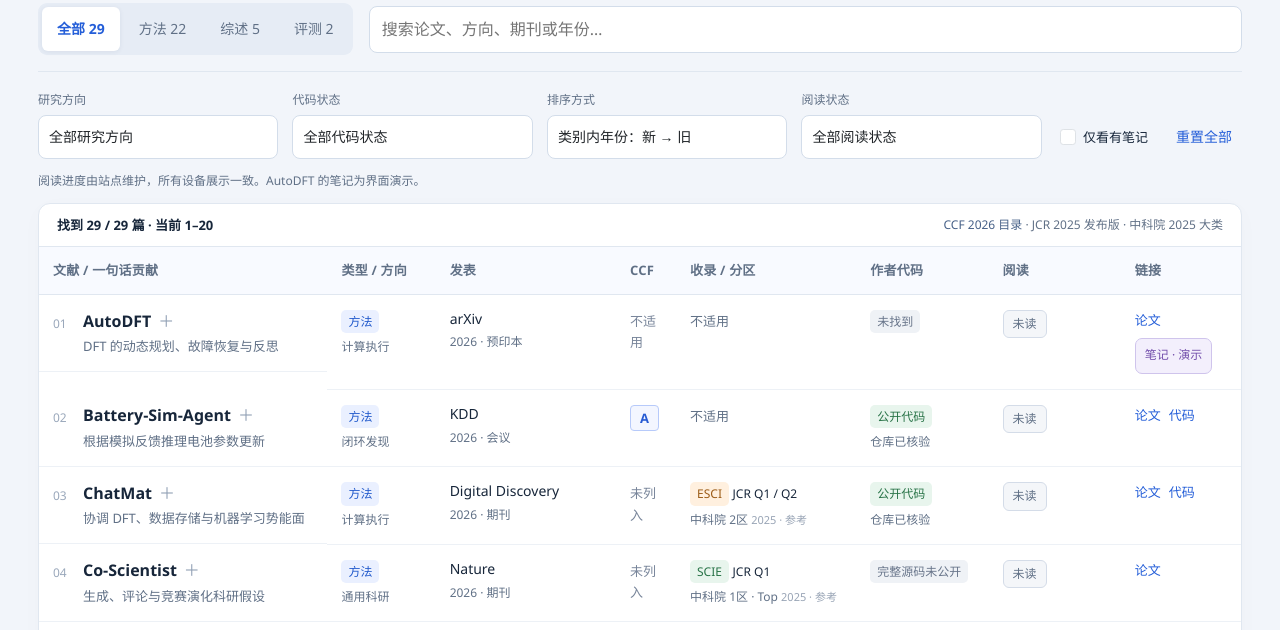
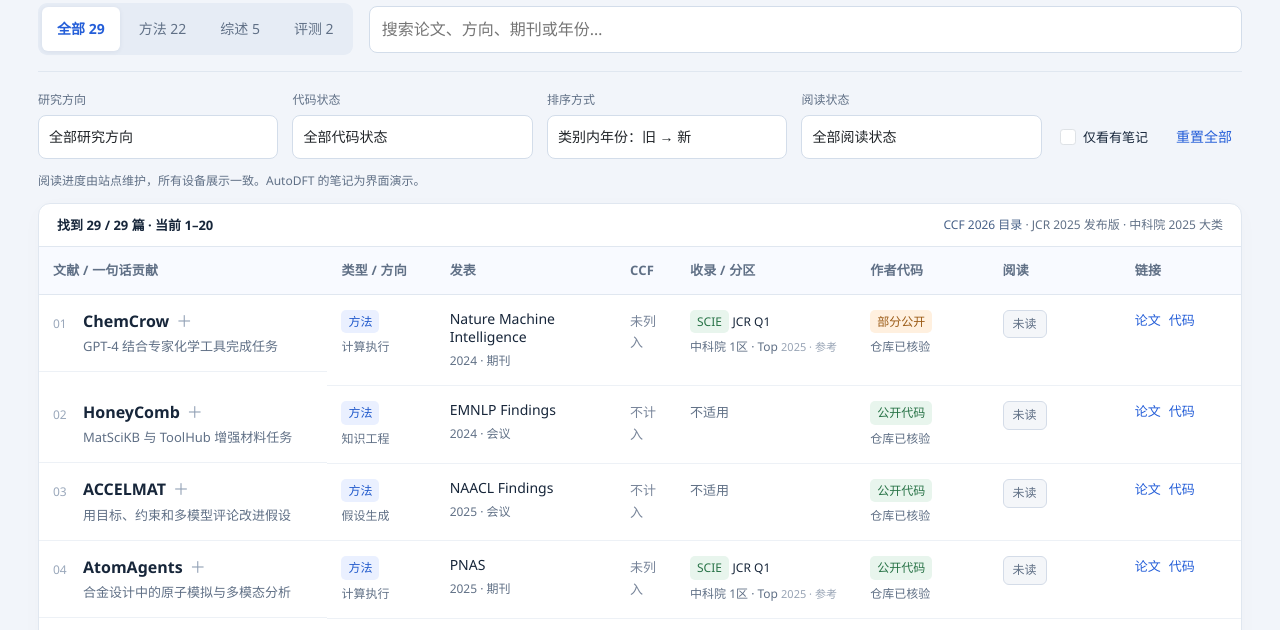
Before and after one commit to Rocdna/multi-agent-science-papers, a plain HTML site: page index.html in a window 1280 px wide. Both pictures are taken after a click on the button "重置全部". Shown: the part 146-776 px from the top of the page. Drawn offline with Linux system fonts and the light colour scheme.

Commit message:
Default literature sorting to oldest first within categories

```diff
--- a/assets/literature.js
+++ b/assets/literature.js
@@ -75,7 +75,7 @@
     if (controls.code.value) labels.push('代码：' + controls.code.selectedOptions[0].text);
     if (controls.reading.value) labels.push('阅读：' + statusLabels[controls.reading.value]);
     if (controls.notes.checked) labels.push('仅看有笔记（含演示）');
-    if (controls.sort.value !== 'group-desc') labels.push('排序：' + controls.sort.selectedOptions[0].text);
+    if (controls.sort.value !== 'group-asc') labels.push('排序：' + controls.sort.selectedOptions[0].text);
     byId('active-filters').textContent = labels.join(' · ');
     byId('active-filters').hidden = labels.length === 0;
     byId('filter-count').textContent = labels.length; byId('filter-count').hidden = labels.length === 0;
@@ -141,7 +141,7 @@
   });
   byId('reset').addEventListener('click', () => {
     controls.search.value = ''; controls.topic.value = ''; controls.code.value = ''; controls.reading.value = '';
-    controls.notes.checked = false; controls.sort.value = 'group-desc'; selectedKind = '全部';
+    controls.notes.checked = false; controls.sort.value = 'group-asc'; selectedKind = '全部';
     rows.forEach(row => {
       row.dataset.expanded = 'false'; const button = row.querySelector('[data-detail]');
       button.setAttribute('aria-expanded', 'false'); button.querySelector('.expand-symbol').textContent = '＋';
--- a/index.html
+++ b/index.html
@@ -23,7 +23,7 @@
     <div class="offcanvas-body">
       <div class="filter-field"><label class="form-label" for="topic">研究方向</label><select class="form-select" id="topic"><option value="">全部研究方向</option><option>知识工程</option><option>假设生成</option><option>计算执行</option><option>闭环发现</option><option>通用科研</option></select></div>
       <div class="filter-field"><label class="form-label" for="code">代码状态</label><select class="form-select" id="code"><option value="">全部代码状态</option><option value="yes">有作者代码 / 资源</option><option value="no">无已确认代码链接</option></select></div>
-      <div class="filter-field"><label class="form-label" for="sort">排序方式</label><select class="form-select" id="sort"><option value="group-desc">类别内年份：新 → 旧</option><option value="group-asc">类别内年份：旧 → 新</option><option value="year-desc">全部年份：新 → 旧</option><option value="year-asc">全部年份：旧 → 新</option></select></div>
+      <div class="filter-field"><label class="form-label" for="sort">排序方式</label><select class="form-select" id="sort"><option value="group-asc">类别内年份：旧 → 新</option><option value="group-desc">类别内年份：新 → 旧</option><option value="year-desc">全部年份：新 → 旧</option><option value="year-asc">全部年份：旧 → 新</option></select></div>
       <div class="filter-field"><label class="form-label" for="reading-filter">阅读状态</label><select class="form-select" id="reading-filter"><option value="">全部阅读状态</option><option value="unread">未读</option><option value="reading">阅读中</option><option value="read">已读</option></select></div>
       <div class="form-check note-filter"><input class="form-check-input" type="checkbox" id="notes-filter"><label class="form-check-label" for="notes-filter">仅看有笔记</label></div>
       <button class="reset" id="reset" type="button">重置全部</button>
@@ -300,7 +300,7 @@
   <nav aria-label="文献分页"><ul class="pagination" id="page-buttons"></ul></nav>
 </div>
 
-<details class="notes"><summary>评级口径与信息来源</summary><div class="notegrid"><p><b>CCF：</b>按 2026 年第七版目录核对，等级反映当前目录，不倒推为发表当年的旧版等级。Findings、Workshop 不计入主会等级；未列入不代表低质量。<a class="" href="https://www.ccf.org.cn/Academic_Evaluation/By_category/" target="_blank" rel="noopener noreferrer">官方说明</a> · <a class="" href="https://github.com/LovenSar/CCF_RANK/blob/main/第七版中国计算机学会推荐国际学术会议和期刊目录（正式版）-CCF-ABC.pdf" target="_blank" rel="noopener noreferrer">目录 PDF 镜像</a></p><p><b>JCR：</b>统一使用 2025 年 6 月发布版（2024 指标年）的 JIF 分区，未用 SJR 或 JCI 代替。Digital Discovery 跨学科应用 Q1、化学 Q2。<a class="" href="https://cercetare.ubbcluj.ro/wp-content/uploads/2018/02/JCR_iunie_2025.pdf" target="_blank" rel="noopener noreferrer">高校公开 JCR 表</a></p><p><b>中科院：</b>使用 2025 年 3 月大类分区，标为参考值；来源为高校公开材料或期刊信息汇总，尚未通过订阅版逐项核验。2026 新锐分区未冒充中科院 2025 分区。具体来源见各篇展开项。</p><p><b>收录与代码：</b>SCIE、ESCI 单独标注；ESCI 有 JCR 分区也不等于 SCI。公开代码不表示完整复现已验证，部分公开、附基准代码、未找到与明确未公开分别展示；“未找到”不是断言不存在。</p><p><b>排序：</b>默认按方法、综述、评测分组，组内年份从新到旧；可切换升序或全局年份排序。同年按名称排列，不推测月日。正式论文按发表或会议年份；未确认发表的预印本按预印本年份。</p><p><b>文献内容：</b>来自本地论文，重复附件及译本合并；方法、综述、评测按主要贡献分类，多智能体、工具型 Agent 和多智能体数据生成分开说明。</p><p><b>版本更新：</b>Co-Scientist 按 <a class="" href="https://doi.org/10.1038/s41586-026-10644-y" target="_blank" rel="noopener noreferrer">Nature 2026 正式版</a>展示发表信息，本地 PDF 为 2025 早期版本。其他条目优先采用本地正文和可核实的正式论文页面。</p></div></details>
+<details class="notes"><summary>评级口径与信息来源</summary><div class="notegrid"><p><b>CCF：</b>按 2026 年第七版目录核对，等级反映当前目录，不倒推为发表当年的旧版等级。Findings、Workshop 不计入主会等级；未列入不代表低质量。<a class="" href="https://www.ccf.org.cn/Academic_Evaluation/By_category/" target="_blank" rel="noopener noreferrer">官方说明</a> · <a class="" href="https://github.com/LovenSar/CCF_RANK/blob/main/第七版中国计算机学会推荐国际学术会议和期刊目录（正式版）-CCF-ABC.pdf" target="_blank" rel="noopener noreferrer">目录 PDF 镜像</a></p><p><b>JCR：</b>统一使用 2025 年 6 月发布版（2024 指标年）的 JIF 分区，未用 SJR 或 JCI 代替。Digital Discovery 跨学科应用 Q1、化学 Q2。<a class="" href="https://cercetare.ubbcluj.ro/wp-content/uploads/2018/02/JCR_iunie_2025.pdf" target="_blank" rel="noopener noreferrer">高校公开 JCR 表</a></p><p><b>中科院：</b>使用 2025 年 3 月大类分区，标为参考值；来源为高校公开材料或期刊信息汇总，尚未通过订阅版逐项核验。2026 新锐分区未冒充中科院 2025 分区。具体来源见各篇展开项。</p><p><b>收录与代码：</b>SCIE、ESCI 单独标注；ESCI 有 JCR 分区也不等于 SCI。公开代码不表示完整复现已验证，部分公开、附基准代码、未找到与明确未公开分别展示；“未找到”不是断言不存在。</p><p><b>排序：</b>默认按方法、综述、评测分组，组内年份从旧到新；可切换升序或全局年份排序。同年按名称排列，不推测月日。正式论文按发表或会议年份；未确认发表的预印本按预印本年份。</p><p><b>文献内容：</b>来自本地论文，重复附件及译本合并；方法、综述、评测按主要贡献分类，多智能体、工具型 Agent 和多智能体数据生成分开说明。</p><p><b>版本更新：</b>Co-Scientist 按 <a class="" href="https://doi.org/10.1038/s41586-026-10644-y" target="_blank" rel="noopener noreferrer">Nature 2026 正式版</a>展示发表信息，本地 PDF 为 2025 早期版本。其他条目优先采用本地正文和可核实的正式论文页面。</p></div></details>
 <footer class="foot"><span>静态文献展示 · 内容与筛选可离线使用 · 外部论文与代码链接需要联网</span><span>公开版 · 原文请访问论文页面 · <a class="" href="Multi-agent_AI材料文献总结.md" target="_blank" rel="noopener noreferrer">完整中文总结</a></span><span><a href="ICON_CREDITS.md">图标来源说明</a></span></footer>
 
 <div class="modal fade note-modal" id="note-modal" tabindex="-1" aria-labelledby="note-title" aria-hidden="true">
```
Also changed, not shown: PROJECT_CONTEXT.md (+1 -0 lines), CHANGELOG.md, README.md.
